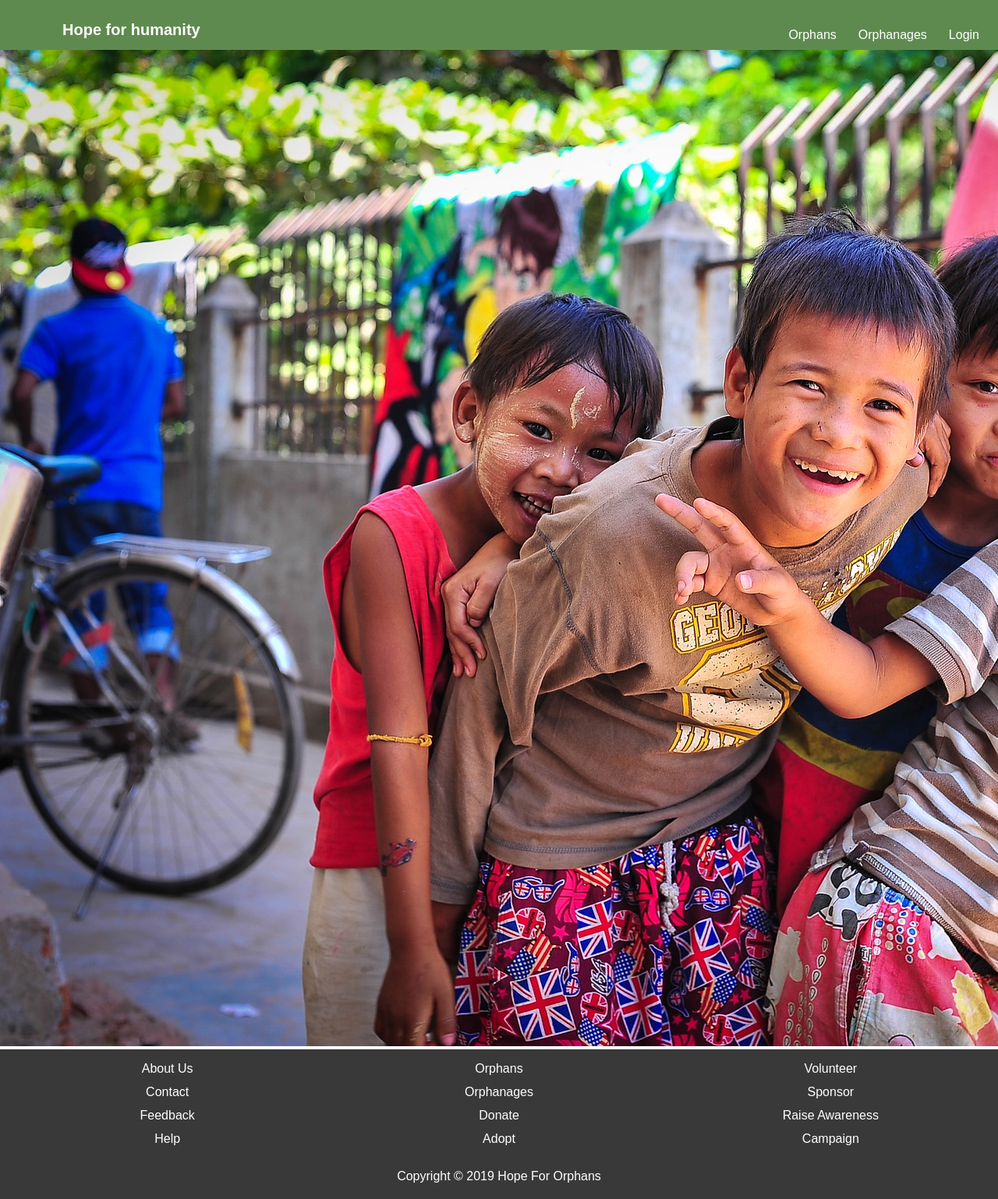
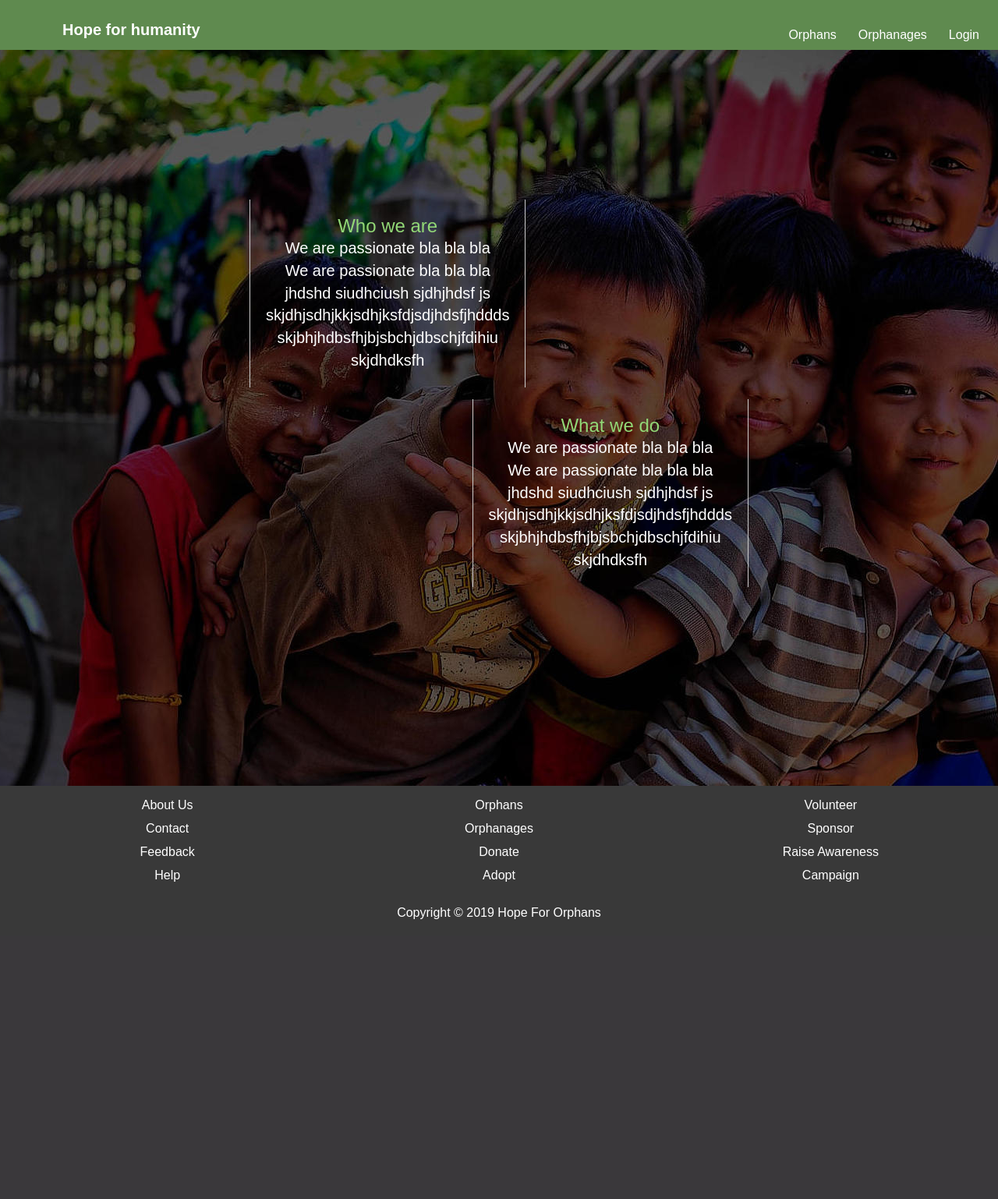
Before and after one commit to yehyaumar/HopeForOrphans, a Django app: template templates/index.html in a window 1280 px wide. Shown: the whole page at 78% size. After the commit the page ends 1179 px from the top, so only its background shows below. Run offline with Django 3.2, Linux system fonts and the light colour scheme; the template is opened without the code that fills it, so the values that code supplies are empty; some libraries are stand-ins or nearby versions.

Commit message:
index page styling started

```diff
--- a/static/base_style.css
+++ b/static/base_style.css
@@ -661,3 +661,40 @@
 .add_btn:hover{
     /*background-color: #E2E2E2;*/
 }
+
+/*Index Page*/
+
+.background-div{
+
+}
+
+.intro-text-div{
+    display: inline-block;
+    position: absolute;
+    top: 16rem;
+    color: white;
+    text-align: center;
+    padding: 20px;
+    border-left: 1px solid #cccccc;
+    border-right: 1px solid #cccccc;
+    font-size: 20px;
+}
+
+.intro-text-div-left{
+    left: 20rem;
+
+}
+
+.intro-text-div-right{
+    right: 20rem;
+    top: 32rem;
+}
+
+.intro-text-heading{
+    font-size: 24px;
+    color: #92d876;
+}
+
+.intro-text-content{
+    line-height: 1.8rem;
+}
--- a/templates/base_generic.html
+++ b/templates/base_generic.html
@@ -7,6 +7,14 @@
     <meta charset="UTF-8">
     {% block title %}<title>Home | Hope For Orphans</title> {% endblock %}
     <meta name="viewport" content="width=device-width, initital-scale=1">
+
+    <style>
+        .background-div{
+            background-color: #393939;
+            height: 59rem;
+            background: url('{% static 'cover.jpg' %}') 50% 0 no-repeat;
+        }
+    </style>
 
     <link rel="stylesheet" type="text/css" href="{% static 'base_style.css' %}">
 
--- a/templates/index.html
+++ b/templates/index.html
@@ -5,8 +5,39 @@
 
     <div class="banner-image-div">
 
+        <div class="background-div">
 
-        <img src="{% static 'cover.jpg' %}" alt="Banner Image">
+            <div class="intro-text-div intro-text-div-left">
+                <div class="intro-text-heading">
+                    Who we are
+                </div>
+                <div class="intro-text-content ">
+                    We are passionate bla bla bla<br>
+                    We are passionate bla bla bla<br>
+                    jhdshd siudhciush sjdhjhdsf js<br>
+                    skjdhjsdhjkkjsdhjksfdjsdjhdsfjhddds<br>
+                    skjbhjhdbsfhjbjsbchjdbschjfdihiu<br>
+                    skjdhdksfh
+                </div>
+            </div>
+
+            <div class="intro-text-div intro-text-div-right">
+                <div class="intro-text-heading">
+                    What we do
+                </div>
+                <div class="intro-text-content">
+                    We are passionate bla bla bla<br>
+                    We are passionate bla bla bla<br>
+                    jhdshd siudhciush sjdhjhdsf js<br>
+                    skjdhjsdhjkkjsdhjksfdjsdjhdsfjhddds<br>
+                    skjbhjhdbsfhjbjsbchjdbschjfdihiu<br>
+                    skjdhdksfh
+                </div>
+            </div>
+
+        </div>
+
+
 
     </div>
 
```
Also changed, not shown: static/cover.jpg.
